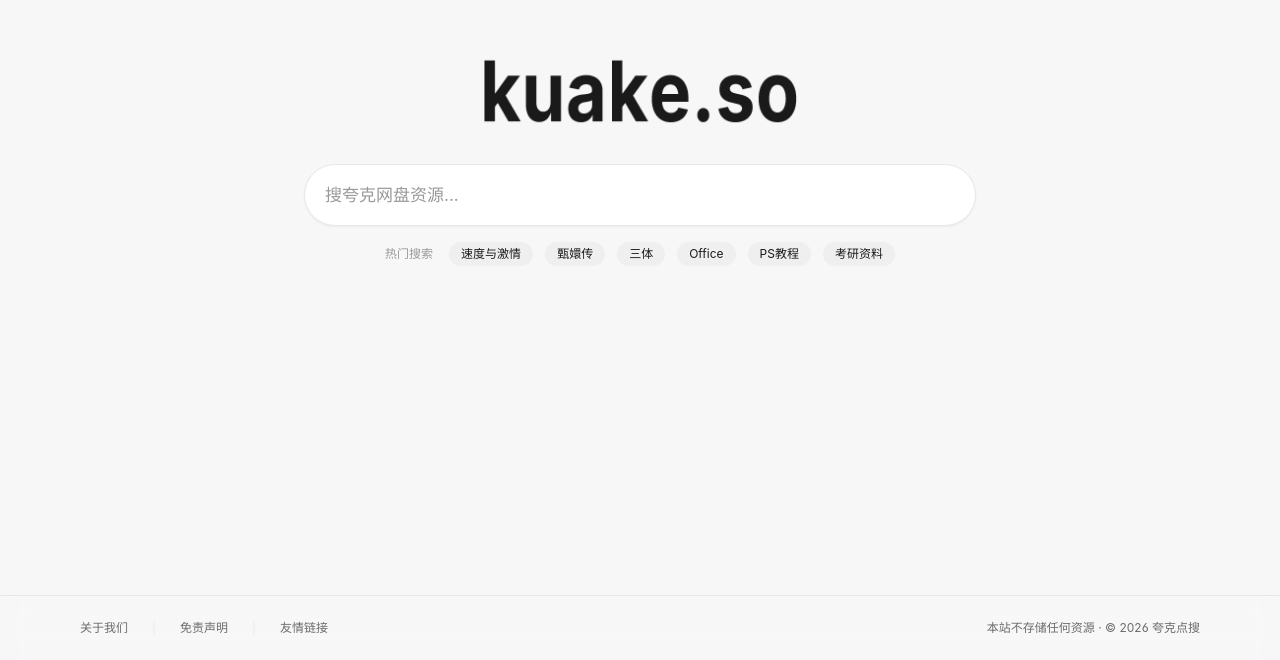
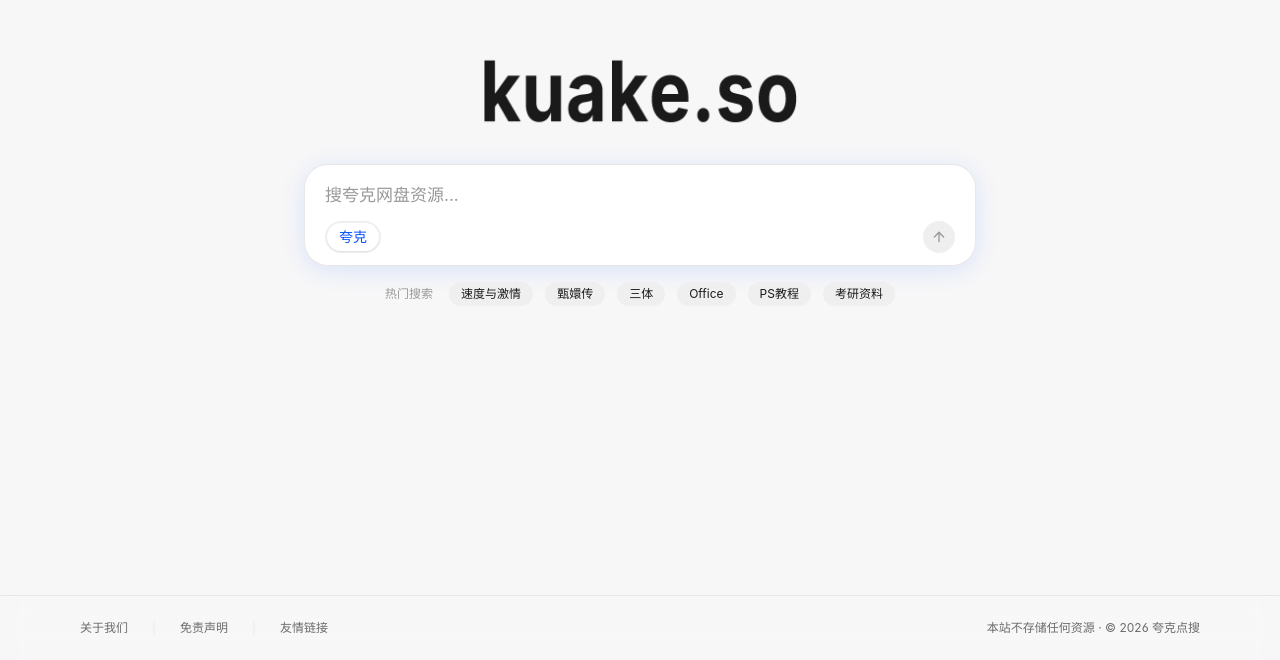
Before and after one commit to laoma2053/kuakeso, a Next.js app: page / in a window 1280 px wide. Shown: the part 140-800 px from the top of the page. Built offline with nearby package versions, Linux system fonts and the light colour scheme; no server answers; the database is empty.

Commit message:
添加平台API路由以获取有效平台列表

```diff
--- /dev/null
+++ b/src/app/api/platforms/route.ts
@@ -0,0 +1,18 @@
+import { NextResponse } from 'next/server';
+import { prisma } from '@/lib/prisma';
+
+const VALID_PLATFORMS = ['quark', 'baidu', 'xunlei', 'uc'];
+
+export async function GET() {
+  const rows = await prisma.cloudAccount.findMany({
+    where: { isActive: true },
+    select: { platform: true },
+    distinct: ['platform'],
+  });
+
+  const found = rows.map((r) => r.platform).filter((p) => VALID_PLATFORMS.includes(p));
+  // quark 始终存在且排第一
+  const platforms = ['quark', ...VALID_PLATFORMS.slice(1).filter((p) => found.includes(p))];
+
+  return NextResponse.json({ platforms });
+}
--- a/src/app/api/search/route.ts
+++ b/src/app/api/search/route.ts
@@ -5,7 +5,7 @@ import { prisma } from '@/lib/prisma';
 export async function POST(req: NextRequest) {
   try {
     const body = await req.json();
-    const { query, page = 1 } = body;
+    const { query, page = 1, platform = 'quark' } = body;
 
     if (!query || typeof query !== 'string') {
       return NextResponse.json(
@@ -27,7 +27,7 @@ export async function POST(req: NextRequest) {
     const ip = forwarded?.split(',')[0]?.trim() || req.headers.get('x-real-ip') || '127.0.0.1';
     const userAgent = req.headers.get('user-agent') || '';
 
-    const result = await searchResources(trimmed, page, ip);
+    const result = await searchResources(trimmed, page, ip, platform);
 
     // Record search log asynchronously (don't block response)
     prisma.searchLog.create({
--- a/src/app/search/page.tsx
+++ b/src/app/search/page.tsx
@@ -6,15 +6,23 @@ import { Loader2 } from 'lucide-react';
 import { useRouter } from 'next/navigation';
 import Link from 'next/link';
 import { Footer } from '@/components/footer';
-import { ResourceCard, type ResourceItem } from '@/components/resource-card';
+import { type ResourceItem } from '@/components/resource-card';
 import { ResourceListItem } from '@/components/resource-list-item';
 import { SearchSidebar } from '@/components/search-sidebar';
+
+const PLATFORM_LABELS: Record<string, string> = {
+  quark: '夸克网盘',
+  baidu: '百度网盘',
+  xunlei: '迅雷网盘',
+  uc: 'UC网盘',
+};
 
 function SearchResultsContent() {
   const searchParams = useSearchParams();
   const router = useRouter();
   const query = searchParams.get('q') || '';
   const page = parseInt(searchParams.get('page') || '1', 10);
+  const platform = searchParams.get('platform') || 'quark';
   const logoSrc = useMemo(() => Math.random() > 0.5 ? '/pic/logo_zh.png' : '/pic/logo_en.png', []);
 
   const [results, setResults] = useState<ResourceItem[]>([]);
@@ -24,6 +32,15 @@ function SearchResultsContent() {
   const [error, setError] = useState<string | null>(null);
   const [ads, setAds] = useState<Array<{ text: string; url: string }>>([]);
   const [relatedResources, setRelatedResources] = useState<Array<{ slug: string; title: string }>>([]);
+  const [platforms, setPlatforms] = useState<string[]>(['quark']);
+
+  // 获取已配置平台列表
+  useEffect(() => {
+    fetch('/api/platforms')
+      .then((r) => r.json())
+      .then((d) => { if (d.platforms?.length) setPlatforms(d.platforms); })
+      .catch(() => {});
+  }, []);
 
   // 当资源验证失效时，从列表中移除
   const handleInvalidResource = (url: string) => {
@@ -59,7 +76,7 @@ function SearchResultsContent() {
         const res = await fetch('/api/search', {
           method: 'POST',
           headers: { 'Content-Type': 'application/json' },
-          body: JSON.stringify({ query, page }),
+          body: JSON.stringify({ query, page, platform }),
         });
         const data = await res.json();
         if (!res.ok) throw new Error(data.error || '搜索失败');
@@ -88,7 +105,7 @@ function SearchResultsContent() {
     e.preventDefault();
     const trimmed = searchInput.trim();
     if (!trimmed) return;
-    router.push(`/search?q=${encodeURIComponent(trimmed)}`);
+    router.push(`/search?q=${encodeURIComponent(trimmed)}&platform=${platform}`);
   };
 
   const totalPages = Math.ceil(total / 20);
@@ -136,10 +153,29 @@ function SearchResultsContent() {
       <main className="flex-1 max-w-6xl mx-auto px-4 py-6 w-full">
         {/* Stats */}
         {!loading && query && (
-          <p className="text-sm text-text-secondary mb-4">
+          <p className="text-sm text-text-secondary mb-3">
             搜索 &quot;<span className="text-brand-500 font-medium">{query}</span>&quot;
-            {total > 0 && <>，找到 <span className="font-medium text-text-primary">{total}</span> 个资源</>}
+            {total > 0 && <>，找到 <span className="font-medium text-text-primary">{total}</span> 个 <span className="text-brand-500 font-medium">{PLATFORM_LABELS[platform] ?? platform}</span> 资源</>}
           </p>
+        )}
+
+        {/* 平台 Tab 栏 - 多平台时显示 */}
+        {platforms.length > 1 && (
+          <div className="flex items-center gap-1 border-b border-border mb-4">
+            {platforms.map((p) => (
+              <button
+                key={p}
+                onClick={() => router.push(`/search?q=${encodeURIComponent(query)}&platform=${p}`)}
+                className={`px-4 py-2 text-sm font-medium border-b-2 -mb-px transition-colors ${
+                  platform === p
+                    ? 'border-brand-500 text-brand-500'
+                    : 'border-transparent text-text-secondary hover:text-text-primary'
+                }`}
+              >
+                {PLATFORM_LABELS[p] ?? p}
+              </button>
+            ))}
+          </div>
         )}
 
         {/* 两栏布局：主内容 + 侧边栏 */}
@@ -180,7 +216,7 @@ function SearchResultsContent() {
             {/* Results List */}
             {!loading && results.length > 0 && (
               <>
-                <div className="space-y-4">
+                <div className="space-y-2">
                   {results.map((resource, index) => (
                     <ResourceListItem
                       key={`${resource.url}-${index}`}
@@ -195,7 +231,7 @@ function SearchResultsContent() {
                 {totalPages > 1 && (
                   <div className="flex items-center justify-center gap-2 mt-8">
                     <button
-                      onClick={() => router.push(`/search?q=${encodeURIComponent(query)}&page=${page - 1}`)}
+                      onClick={() => router.push(`/search?q=${encodeURIComponent(query)}&platform=${platform}&page=${page - 1}`)}
                       disabled={page <= 1}
                       className="btn-secondary px-4 py-2 text-sm disabled:opacity-50"
                     >
@@ -205,7 +241,7 @@ function SearchResultsContent() {
                       {page} / {totalPages}
                     </span>
                     <button
-                      onClick={() => router.push(`/search?q=${encodeURIComponent(query)}&page=${page + 1}`)}
+                      onClick={() => router.push(`/search?q=${encodeURIComponent(query)}&platform=${platform}&page=${page + 1}`)}
                       disabled={page >= totalPages}
                       className="btn-secondary px-4 py-2 text-sm disabled:opacity-50"
                     >
--- a/src/components/search-hero.tsx
+++ b/src/components/search-hero.tsx
@@ -1,66 +1,101 @@
 'use client';
 
-import { useState, useCallback, useMemo } from 'react';
+import { useState, useCallback, useEffect, useMemo } from 'react';
 import { useRouter } from 'next/navigation';
 import Image from 'next/image';
 import Link from 'next/link';
+import { ArrowUp } from 'lucide-react';
+
+const PLATFORM_LABELS: Record<string, string> = {
+  quark: '夸克',
+  baidu: '百度',
+  xunlei: '迅雷',
+  uc: 'UC',
+};
 
 export function SearchHero() {
   const [query, setQuery] = useState('');
+  const [activePlatform, setActivePlatform] = useState('quark');
+  const [platforms, setPlatforms] = useState<string[]>(['quark']);
   const router = useRouter();
   const logoSrc = useMemo(() => Math.random() > 0.5 ? '/pic/logo_zh.png' : '/pic/logo_en.png', []);
+
+  useEffect(() => {
+    fetch('/api/platforms')
+      .then((r) => r.json())
+      .then((d) => { if (d.platforms?.length) setPlatforms(d.platforms); })
+      .catch(() => {});
+  }, []);
 
   const handleSearch = useCallback((e: React.FormEvent) => {
     e.preventDefault();
     const trimmed = query.trim();
     if (!trimmed) return;
-    router.push(`/search?q=${encodeURIComponent(trimmed)}`);
-  }, [query, router]);
+    router.push(`/search?q=${encodeURIComponent(trimmed)}&platform=${activePlatform}`);
+  }, [query, activePlatform, router]);
 
   const hotSearches = ['速度与激情', '甄嬛传', '三体', 'Office', 'PS教程', '考研资料'];
 
   return (
     <section className="flex-1 flex flex-col items-center px-4 pt-[20vh]">
-
-      {/* Logo + 搜索框 + 热门搜索 */}
       <div className="flex flex-col items-center w-full">
 
         {/* Logo */}
         <div className="mb-8">
           <div className="relative w-52 h-[52px] sm:w-64 sm:h-16 lg:w-80 lg:h-20">
-            <Image
-              src={logoSrc}
-              alt="夸克点搜"
-              fill
-              className="object-contain"
-              priority
-            />
+            <Image src={logoSrc} alt="夸克点搜" fill className="object-contain" priority />
           </div>
         </div>
 
         {/* Search Box */}
         <form onSubmit={handleSearch} className="w-full max-w-2xl mb-4">
-          <div className="relative">
+          <div className="bg-surface-card border border-border rounded-2xl shadow-search px-4 sm:px-5 pt-4 pb-3 transition-shadow duration-200 hover:shadow-[0_4px_24px_rgba(5,81,255,0.16)] focus-within:shadow-[0_4px_24px_rgba(5,81,255,0.16)]">
+
+            {/* 输入区 */}
             <input
               type="search"
               value={query}
               onChange={(e) => setQuery(e.target.value)}
               placeholder="搜夸克网盘资源..."
               enterKeyHint="search"
-              className="w-full px-5 py-3.5 sm:py-4
-                         bg-white
-                         border border-gray-200
-                         rounded-full
-                         text-text-primary text-base sm:text-lg
-                         placeholder:text-text-tertiary
-                         shadow-[0_1px_6px_rgba(32,33,36,0.08)]
-                         transition-shadow duration-200
-                         focus:outline-none
-                         focus:shadow-[0_1px_6px_rgba(32,33,36,0.28)]
-                         hover:shadow-[0_1px_6px_rgba(32,33,36,0.28)]
-                         active:shadow-[0_1px_6px_rgba(32,33,36,0.28)]
-                         md:appearance-none md:shadow-sm md:focus:shadow-md md:hover:shadow-md md:active:shadow-md"
+              className="w-full bg-transparent text-text-primary text-base sm:text-lg placeholder:text-text-tertiary focus:outline-none mb-3 md:appearance-none"
             />
+
+            {/* 操作栏 */}
+            <div className="flex items-center justify-between">
+
+              {/* 左侧：平台切换按钮组 */}
+              <div className="flex items-center gap-1 bg-surface-secondary rounded-full p-0.5">
+                {platforms.map((p) => (
+                  <button
+                    key={p}
+                    type="button"
+                    onClick={() => setActivePlatform(p)}
+                    className={`px-2 sm:px-3 py-1 rounded-full text-xs sm:text-sm font-medium transition-all duration-150 ${
+                      activePlatform === p
+                        ? 'bg-surface-card text-brand-500 shadow-sm'
+                        : 'text-text-secondary hover:text-text-primary'
+                    }`}
+                  >
+                    {PLATFORM_LABELS[p] ?? p}
+                  </button>
+                ))}
+              </div>
+
+              {/* 右侧：提交按钮 */}
+              <button
+                type="submit"
+                disabled={!query.trim()}
+                className={`w-8 h-8 rounded-full flex items-center justify-center transition-colors duration-200 ${
+                  query.trim()
+                    ? 'bg-brand-500 text-white'
+                    : 'bg-surface-secondary text-text-tertiary cursor-not-allowed'
+                }`}
+              >
+                <ArrowUp className="w-4 h-4" />
+              </button>
+
+            </div>
           </div>
         </form>
 
@@ -70,13 +105,9 @@ export function SearchHero() {
           {hotSearches.map((tag) => (
             <Link
               key={tag}
-              href={`/search?q=${encodeURIComponent(tag)}`}
+              href={`/search?q=${encodeURIComponent(tag)}&platform=${activePlatform}`}
               prefetch={true}
-              className="px-3 py-1 text-xs rounded-full
-                         bg-surface-secondary text-text-primary
-                         hover:bg-surface-hover
-                         active:bg-surface-hover
-                         transition-colors cursor-pointer inline-block"
+              className="px-3 py-1 text-xs rounded-full bg-surface-secondary text-text-primary hover:bg-surface-hover active:bg-surface-hover transition-colors cursor-pointer inline-block"
             >
               {tag}
             </Link>
@@ -84,7 +115,6 @@ export function SearchHero() {
         </div>
 
       </div>
-
     </section>
   );
 }
```
Also changed, not shown: src/components/resource-list-item.tsx (+9 -8 lines), src/lib/pansou-api.ts (+6 -6 lines), src/lib/search-service.ts (+4 -4 lines), 1 other file (tests, documents, lock files or other folders).
